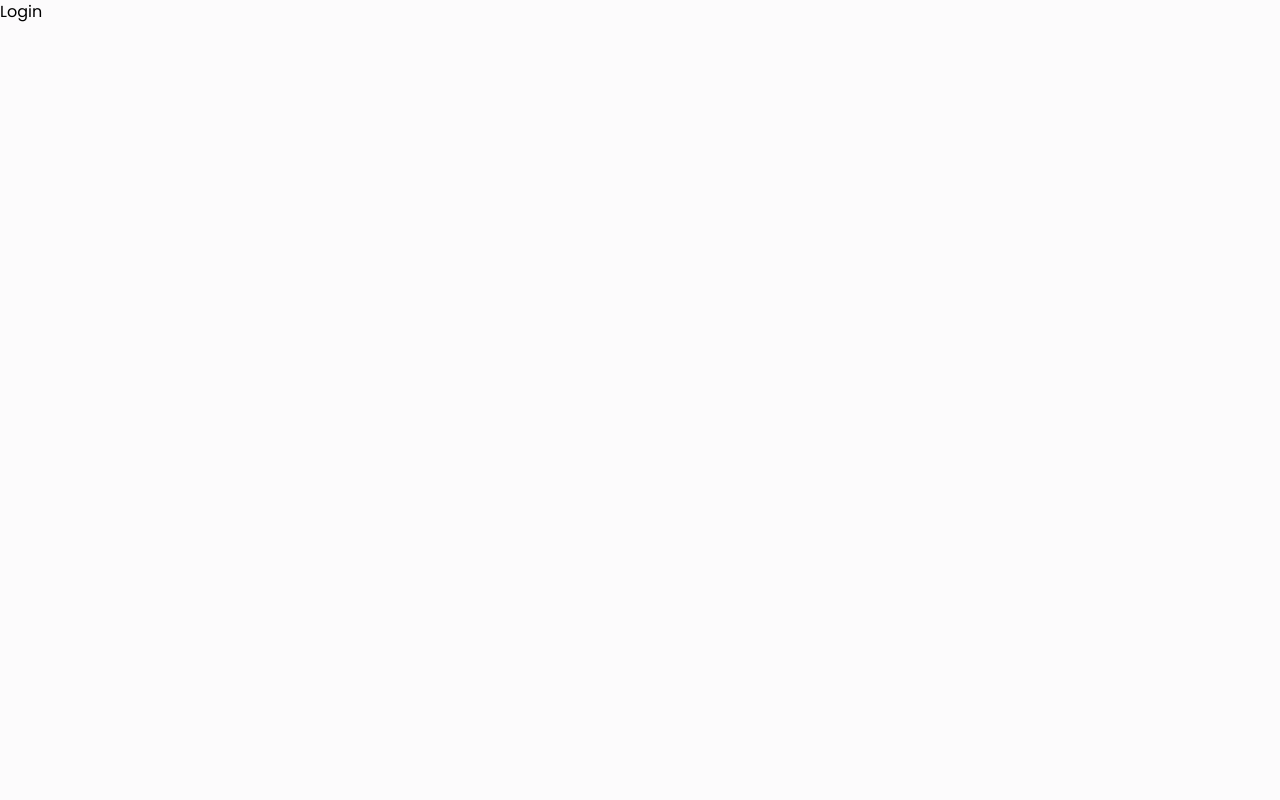
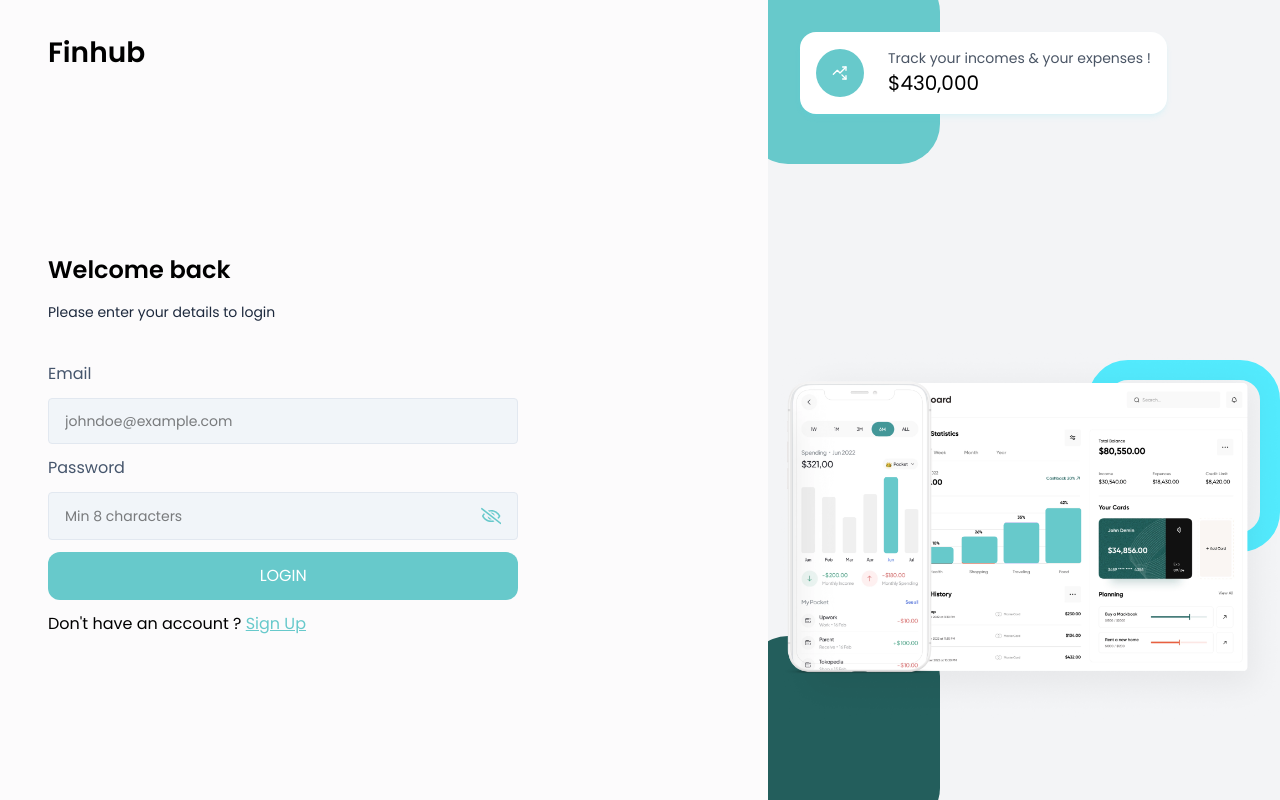
Before and after one commit to hermeskongo/Finhub, a React (Vite) app in the folder frontend/finhub/: page /login in a window 1280 px wide. Built offline with nearby package versions, Linux system fonts and the light colour scheme.

Commit message:
Building Login UI

```diff
--- /dev/null
+++ b/frontend/finhub/components/Auth/AuthLayout.jsx
@@ -0,0 +1,43 @@
+import card_img from "../../public/finance.png"
+import {LuTrendingUpDown} from "react-icons/lu";
+export const AuthLayout = ({children}) => {
+    return(
+        <div className="flex">
+            <div className="w-screen h-screen md:w-[60vw] px-12 pt-8 pb-12 flex flex-col gap-[25%]">
+                <h1 className="font-semibold text-[28px] text-black">Finhub</h1>
+                {children}
+            </div>
+            <div className="hidden h-screen md:block w-[40vw] overflow-hidden bg-gray-100 relative bg-cover bg-no-repeat bg-center p-8">
+                <div className="w-48 h-48 bg-[#67c9cb] rounded-[40px] absolute -top-7 -left-5"></div>
+                <div className="w-48 h-48 border-[20px] border-cyan-300 rounded-[40px] absolute top-[45%] right-0"></div>
+                <div className="w-48 h-48 bg-[#235e5c] rounded-[40px] absolute -bottom-7 -left-5"></div>
+
+                <div className="grid absolute grid-cols-1 z-20">
+                    <StatsInfoCard
+                        icon={<LuTrendingUpDown/>}
+                        label="Track your incomes & your expenses !"
+                        value="430,000"
+                        color="bg-primary"
+                    />
+                </div>
+
+
+                <img src={card_img} alt="Preview image"
+                     className="z-10 w-64 lg:w-[100%] absolute bottom-20 left-2"
+                />
+            </div>
+        </div>
+    )
+}
+
+const StatsInfoCard = ({color, icon, value, label}) => {
+    return <div className="flex gap-6 bg-white items-center p-4 rounded-2xl shadow-md shadow-cyan-300/10">
+        <div className={`w-12 h-12 flex justify-center text-white p-4 items-center rounded-[100%] ${color}`}>
+            {icon}
+        </div>
+        <div>
+            <h6 className="text-sm text-gray-600">{label}</h6>
+            <span className="text-[20px]">${value}</span>
+        </div>
+    </div>
+}
--- /dev/null
+++ b/frontend/finhub/components/Input/Input.jsx
@@ -0,0 +1,52 @@
+import {useState} from "react";
+import {FaRegEye, FaRegEyeSlash} from "react-icons/fa";
+
+/**
+ *
+ * @param {string} value
+ * @param {string} placeholder
+ * @param {string} label
+ * @param {string} id
+ * @param {string} type
+ * @param {function} onChange
+ *
+ */
+export const Input = ({value, placeholder, label, id, type, onChange}) => {
+    const [showPassword, setShowPassword] = useState(false)
+
+    const toggleShowPassword = () => {
+        return setShowPassword(!showPassword)
+    }
+    return(
+        <div className="flex flex-col">
+            <label htmlFor={id} className="text-slate-600">{label}</label>
+            <div className="input-box">
+                <input
+                    className="bg-transparent outline-none w-full"
+                    type={ type==='password' ? showPassword ? 'text' : 'password' : type}
+                    id={id}
+                    value={value}
+                    onChange={(e) => onChange(e)}
+                    placeholder={placeholder}
+                />
+                {type === "password" && (
+                    <>
+                        {showPassword ? (
+                            <FaRegEye
+                                size={22}
+                                className="text-primary cursor-pointer"
+                                onClick={() => toggleShowPassword()}
+                            />
+                        ): (
+                           <FaRegEyeSlash
+                               size={22}
+                               className="text-primary cursor-pointer"
+                               onClick={() => toggleShowPassword()}
+                           />
+                        )}
+                    </>
+                )}
+            </div>
+        </div>
+    )
+}
--- a/frontend/finhub/pages/auth/Login.jsx
+++ b/frontend/finhub/pages/auth/Login.jsx
@@ -1,5 +1,75 @@
+import {AuthLayout} from "../../components/Auth/AuthLayout.jsx";
+import {LuTrendingUpDown} from "react-icons/lu";
+import {Input} from "../../components/Input/Input.jsx";
+import {useState} from "react";
+import {validateEmail} from "../../utils/helper.js";
+import {Link} from "react-router-dom";
+
 export const Login = () => {
+
+
+
+    const [email, setEmail] = useState("")
+    const [password, setPassword] = useState("")
+    const [errors, setErrors] = useState([])
+
+    /**
+     *
+     * @param {string} error
+     */
+    function addError (error) {
+        const newErrors = [...errors, error]
+        setErrors(newErrors)
+    }
+
+   const handleLogin = async (e) => {
+        e.preventDefault()
+
+        if(!validateEmail(email)) {
+            addError("Please enter a valid email")
+            return
+        }
+        if(!password || password.length < 8) {
+            setErrors([])
+            addError("Please enter a password")
+            return
+        }
+
+       setErrors([])
+    }
+
     return(
-        <div>Login</div>
+    <AuthLayout>
+        <div className="flex flex-col lg:w-[70%] h-3/4 md:h-full">
+            <h2 className="text-2xl font-semibold text-black">Welcome back</h2>
+            <p className="text-slate-800 text-sm mt-4 mb-10">Please enter your details to login</p>
+
+            <form onSubmit={handleLogin}>
+                <Input
+                    label={"Email"}
+                    id={"email"}
+                    placeholder="johndoe@example.com"
+                    type="text"
+                    onChange={({ target }) => setEmail(target.value)}
+                    value={email}
+                />
+                <Input
+                    label={"Password"}
+                    id={"password"}
+                    placeholder="Min 8 characters"
+                    type="password"
+                    onChange={({ target }) => setPassword(target.value)}
+                    value={password}
+                />
+                {errors && errors.map((error) => {
+                    return <li className="text-red-600 text-sm mb-5 mt-2">{error}</li>
+                })}
+
+                <button className="btn-primary mb-3" type="submit">LOGIN</button>
+                <span>Don't have an account ? <Link className="text-primary underline" to="/signup">Sign Up</Link></span>
+            </form>
+
+        </div>
+    </AuthLayout>
     )
 }
--- a/frontend/finhub/pages/auth/SignUp.jsx
+++ b/frontend/finhub/pages/auth/SignUp.jsx
@@ -1,5 +1,9 @@
+import {AuthLayout} from "../../components/Auth/AuthLayout.jsx";
+
 export const SignUp = () => {
     return(
-        <div>SignUp</div>
+        <AuthLayout>
+            <div>SignUp</div>
+        </AuthLayout>
     )
 }
--- a/frontend/finhub/src/App.jsx
+++ b/frontend/finhub/src/App.jsx
@@ -24,7 +24,6 @@ function App() {
 
 const Root = () => {
   const isAuthenticated = !!localStorage.getItem("token")
-
   return isAuthenticated ? (<Navigate to='/dashboard'/>) : (<Navigate to="/login"/>)
 }
 
--- a/frontend/finhub/src/index.css
+++ b/frontend/finhub/src/index.css
@@ -4,7 +4,7 @@
 @theme {
     --font-display: "Poppins", "sans-serif";
     --breakpoint-3xl: 1920px;
-    --color-primary: #875cf5;
+    --color-primary: #67c9cb;
 }
 
 @layer base {
@@ -17,3 +17,11 @@
         overflow-x: hidden;
     }
 }
+
+.input-box {
+    @apply w-full flex justify-between gap-3 text-sm text-black py-3 bg-slate-100 rounded px-4 my-3 outline-none border border-slate-200
+}
+
+.btn-primary {
+    @apply w-full text-center text-white bg-primary rounded-xl px-4 py-3 hover:bg-cyan-200 hover:text-primary hover:cursor-pointer transition-all
+}
--- /dev/null
+++ b/frontend/finhub/utils/helper.js
@@ -0,0 +1,9 @@
+/**
+ *
+ * @param {string} email
+ * @returns {boolean}
+ */
+export function validateEmail (email) {
+    const emailRegex = /^[^\s@]+@[^\s@]+\.[^\s@]+$/;
+    return emailRegex.test(email)
+}
```
Also changed, not shown: frontend/finhub/public/finance.png (added).
